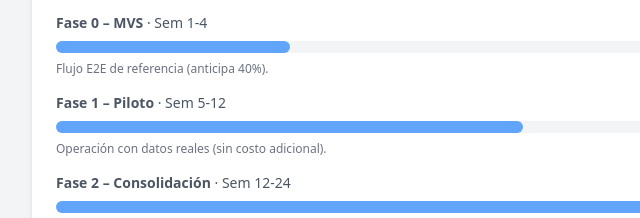
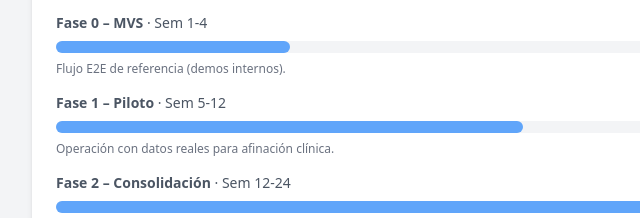
Before and after one commit to frank-vcorp/ami-rd, a website: page progressdashboard/index.html in a window 1280 px wide. Shown: the part 465-683 px from the top of the page, 0-640 px from the left. Drawn offline with nearby package versions, Linux system fonts and the light colour scheme.

Commit message:
chore(progress): simplify timeline copy

```diff
--- a/progressdashboard/index.html
+++ b/progressdashboard/index.html
@@ -39,7 +39,7 @@
                         <div class="w-full bg-gray-100 h-3 rounded-full">
                             <div class="bg-blue-400 h-3 rounded-full" style="width:20%"></div>
                         </div>
-                        <p class="text-xs text-gray-500">Flujo E2E de referencia (anticipa 40%).</p>
+                        <p class="text-xs text-gray-500">Flujo E2E de referencia (demos internos).</p>
                     </article>
                     <article class="space-y-2">
                         <div class="flex justify-between text-sm text-gray-600">
@@ -49,7 +49,7 @@
                         <div class="w-full bg-gray-100 h-3 rounded-full">
                             <div class="bg-blue-400 h-3 rounded-full" style="width:40%"></div>
                         </div>
-                        <p class="text-xs text-gray-500">Operación con datos reales (sin costo adicional).</p>
+                        <p class="text-xs text-gray-500">Operación con datos reales para afinación clínica.</p>
                     </article>
                     <article class="space-y-2">
                         <div class="flex justify-between text-sm text-gray-600">
```
